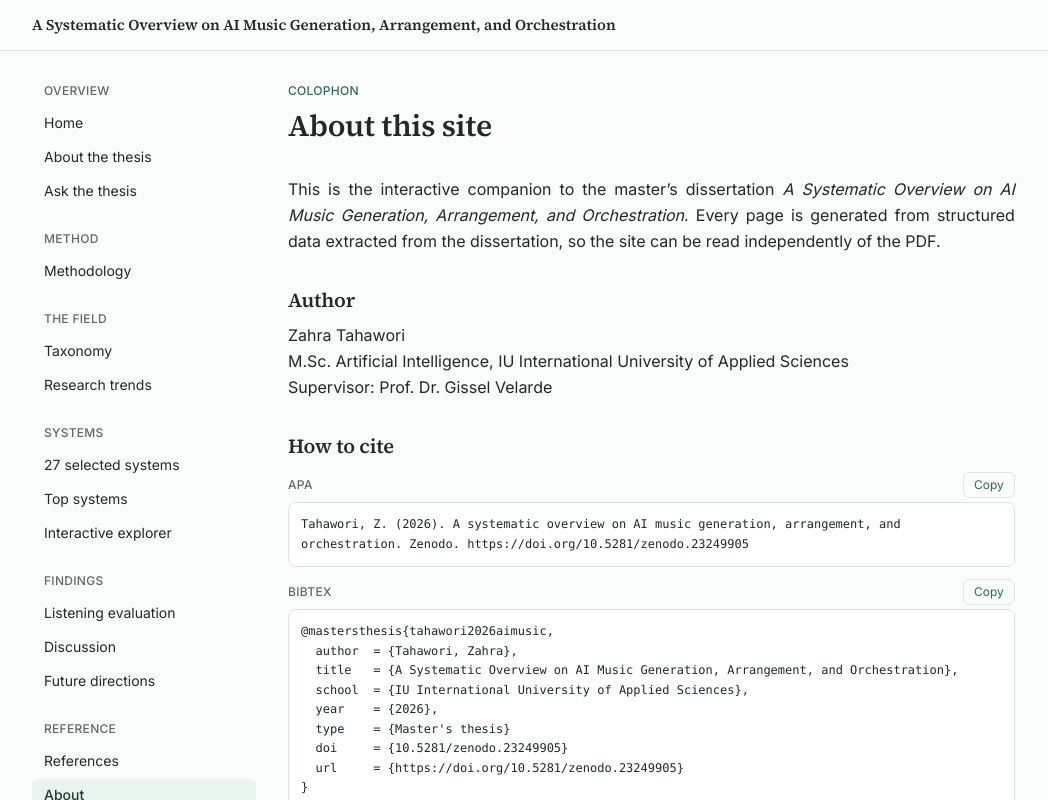
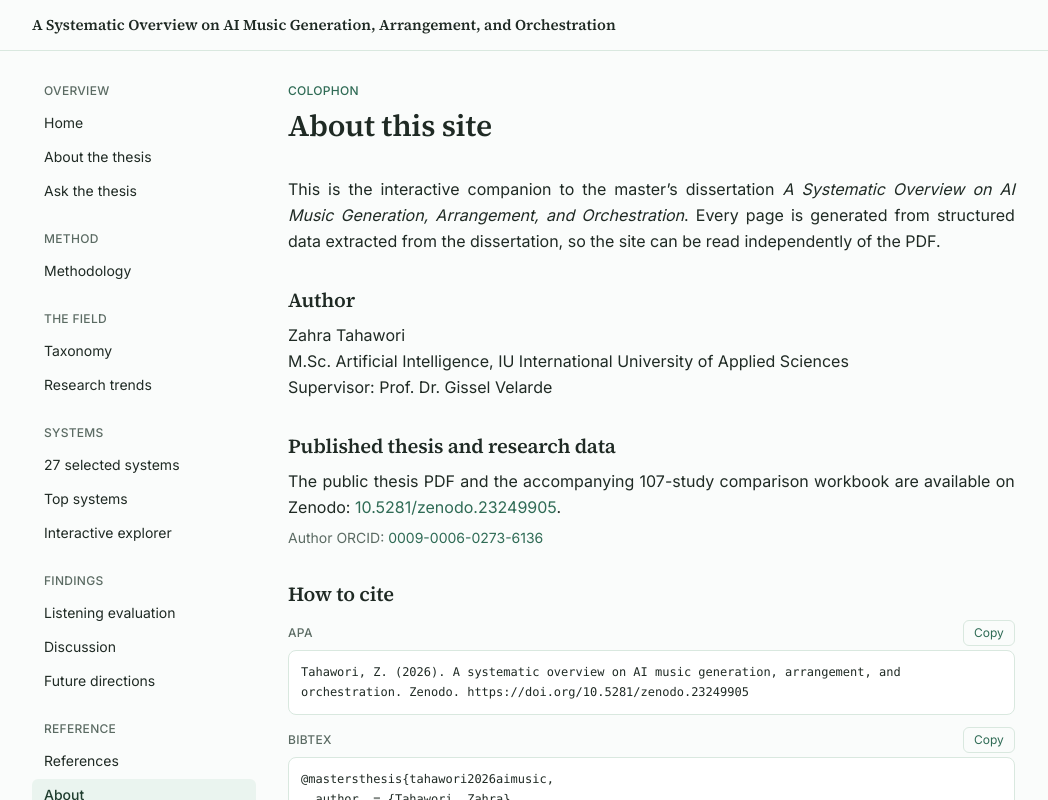
Before and after one commit to ai-rt-c/ai-music-generation-thesis-site, a Next.js app: page /about in a window 1280 px wide. Shown: the top 800 px of the page, without its empty margins (68-1116 px from the left). Built offline with nearby package versions, Linux system fonts and the light colour scheme.

Commit message:
Add publication DOI and ORCID to About page

```diff
--- a/app/about/page.tsx
+++ b/app/about/page.tsx
@@ -29,6 +29,21 @@ export default function AboutPage() {
         Supervisor: {meta.supervisor}
       </p>
 
+      <h2 className="mt-8 text-xl">Published thesis and research data</h2>
+      <p className="mt-2 leading-relaxed">
+        The public thesis PDF and the accompanying 107-study comparison workbook
+        are available on Zenodo:{" "}
+        <a href="https://doi.org/10.5281/zenodo.23249905" target="_blank" rel="noopener noreferrer">
+          10.5281/zenodo.23249905
+        </a>.
+      </p>
+      <p className="mt-2 text-sm text-muted">
+        Author ORCID:{" "}
+        <a href="https://orcid.org/0009-0006-0273-6136" target="_blank" rel="noopener noreferrer">
+          0009-0006-0273-6136
+        </a>
+      </p>
+
       <h2 className="mt-8 text-xl">How to cite</h2>
       <CopyField label="APA" value={meta.citations.apa} />
       <CopyField label="BibTeX" value={meta.citations.bibtex} />
```
